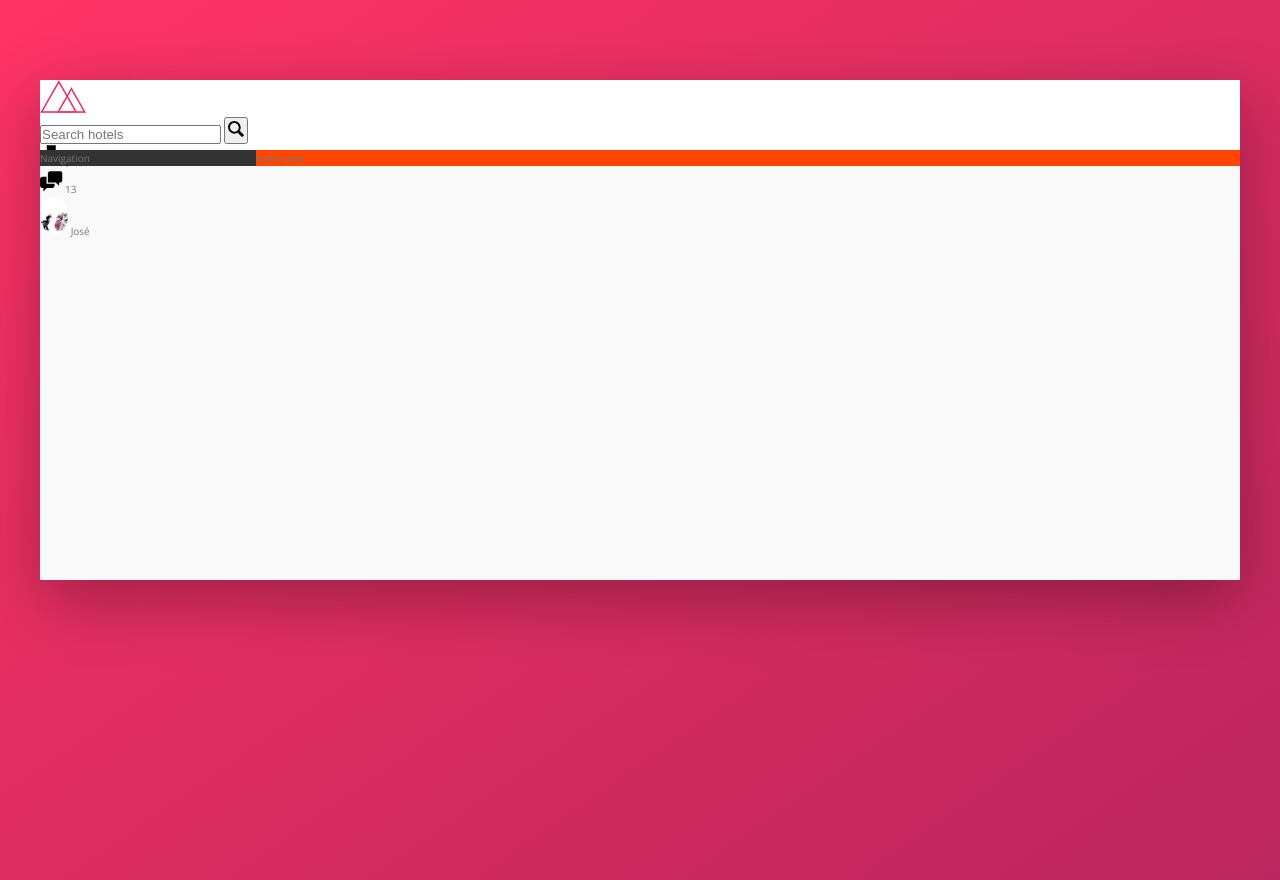
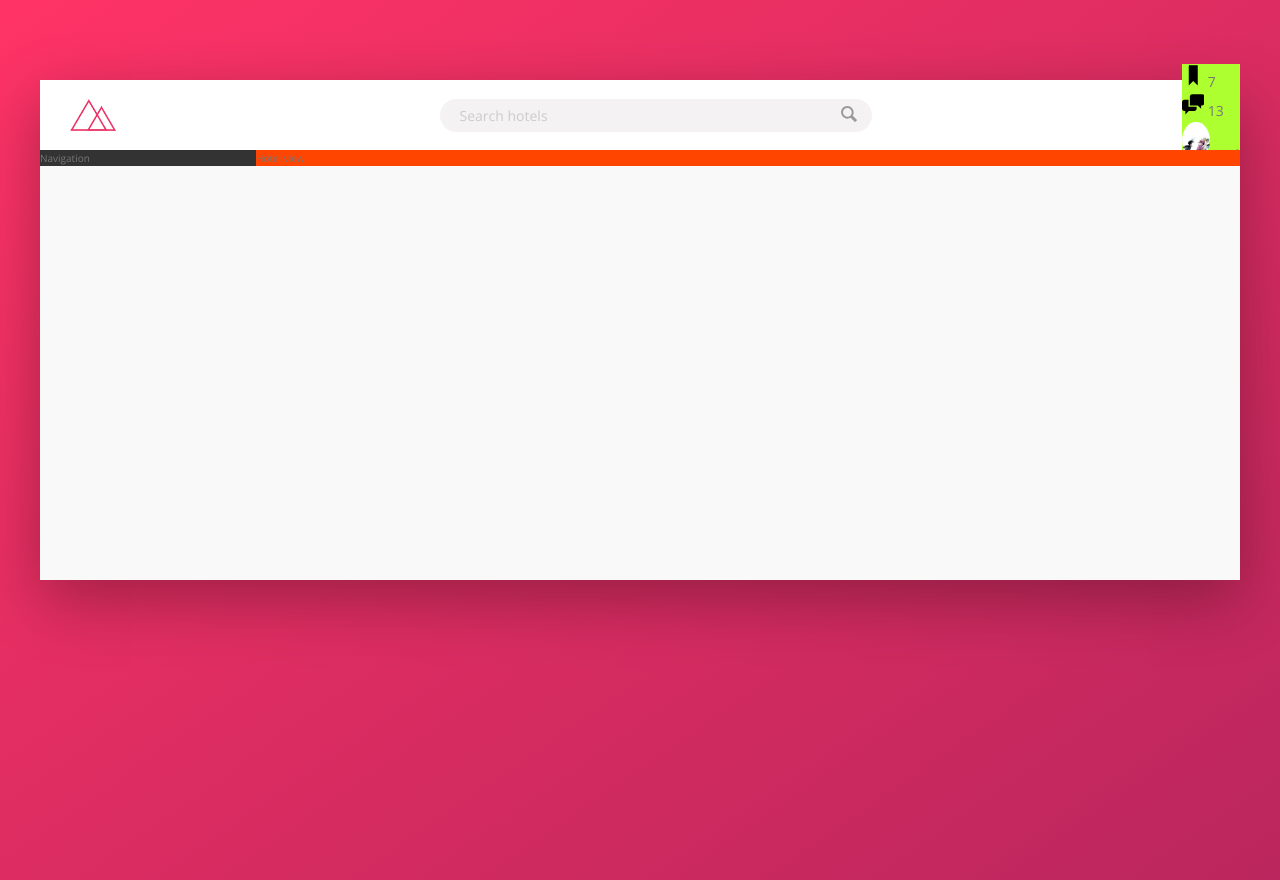
Before and after one commit to JoseManuelMunozManzano/trillo, a website: page index.html in a window 1280 px wide. Drawn offline with nearby package versions, Linux system fonts and the light colour scheme.

Commit message:
Building the Header - Part 2

```diff
--- a/sass/_components.scss
+++ b/sass/_components.scss
@@ -2,27 +2,81 @@
 // LOGO
 .logo {
   height: 3.25rem;
+  margin-left: 3rem;
 }
 
 ////////////////////////////////////////////
 // SEARCH
 .search {
+  flex: 0 0 40%;
+
+  // A flex item is becoming a flex container. Nested flexbox
+  display: flex;
+  align-items: center; // centers along the cross-axis
+  justify-content: center; // centers along the main axis
+
   &__input {
+    // input element doesn't inherit the font-family of the global document
+    font-family: inherit;
+    font-size: inherit;
+    color: inherit;
+    background-color: var(--color-grey-light-2);
+    border: none;
+    padding: 0.7rem 2rem;
+    border-radius: 100px;
+
+    // It's 90% because when we clicked in it, the input will expand to 100%
+    width: 90%;
+    transition: all 0.2s;
+
+    // We want the botton to be like on top on the input
+    margin-right: -3.25rem;
+
+    &:focus {
+      outline: none;
+      width: 100%;
+      background-color: var(--color-grey-light-3);
+    }
+
+    &::-webkit-input-placeholder {
+      font-weight: 100;
+      color: var(--color-grey-light-4);
+    }
+  }
+
+  // Selecting the sibling of the selected input
+  &__input:focus + &__button {
+    background-color: var(--color-grey-light-3);
   }
 
   &__button {
+    border: none;
+    background-color: var(--color-grey-light-2);
+
+    &:focus {
+      outline: none;
+    }
+
+    &:active {
+      transform: translateY(2px);
+    }
   }
 
   &__icon {
     // Formatting a SVG icon: we have to set its height and its width
     height: 2rem;
     width: 2rem;
+
+    // Changing the color of the SVG icon
+    fill: var(--color-grey-dark-3);
   }
 }
 
 ////////////////////////////////////////////
 // USER NAVIGATION
 .user-nav {
+  background-color: greenyellow;
+
   &__icon-box {
   }
 
--- a/sass/_layout.scss
+++ b/sass/_layout.scss
@@ -15,9 +15,14 @@
 }
 
 .header {
+  font-size: 1.4rem;
   height: 7rem;
   background-color: #fff;
   border-bottom: var(--color-grey-light-2);
+
+  display: flex;
+  justify-content: space-between;
+  align-items: center;
 }
 
 .content {
```
Also changed, not shown: css/style.css.
